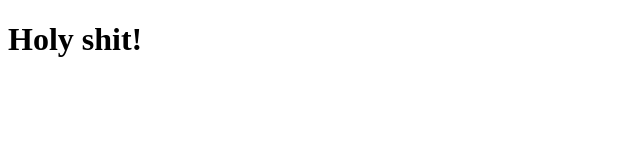
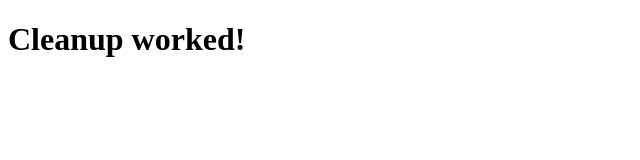
Before and after one commit to joshcummingsdesign/docker-test, a plain HTML site: page src/index.html in a window 1280 px wide. Shown: the whole page, without its empty margins (0-640 px from the left). Drawn offline with Linux system fonts and the light colour scheme.

Commit message:
updated message

```diff
--- a/src/index.html
+++ b/src/index.html
@@ -5,6 +5,6 @@
     <title>Docker Test</title>
   </head>
   <body>
-    <h1>Holy shit!</h1>
+    <h1>Cleanup worked!</h1>
   </body>
 </html>
```
